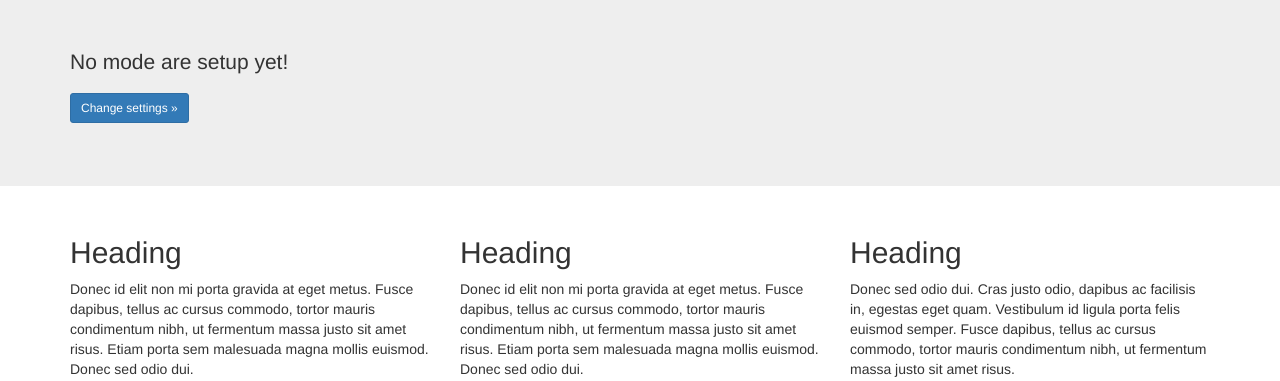
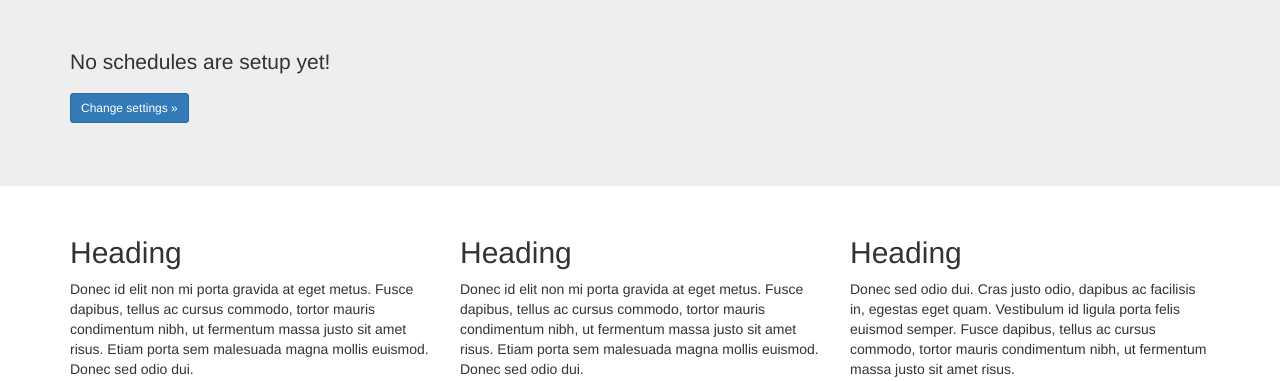
Before and after one commit to reefberrypi/reefberrypi, a Django app: page /lightcontrol/ in a window 1280 px wide. Shown: the part 51-432 px from the top of the page. Run offline with Django 3.2, Linux system fonts and the light colour scheme; some libraries are stand-ins or nearby versions.

Commit message:
View bug corrected

```diff
--- a/lightcontrol/templates/lightcontrol/index.html
+++ b/lightcontrol/templates/lightcontrol/index.html
@@ -1,13 +1,13 @@
 {% extends "base.html" %}
 {% block jumbo_block %}
-{% if all_modes_list %}
+{% if all_schedules_list %}
     <ul>
-    {% for mode in all_modes_list %}
-        <li><a href="mode/{{ mode.id }}/">{{ mode }}</a></li>
+    {% for schedule in all_schedules_list %}
+        <li><a href="schedule/{{ schedule.id }}/">{{ schedule }}</a></li>
     {% endfor %}
     </ul>
 {% else %}
-    <p>No mode are setup yet!</p>
+    <p>No schedules are setup yet!</p>
 {% endif %}
     <p><a class="btn btn-primary btn-sm" href="/admin/lightcontrol" role="button">Change settings &raquo;</a></p>
 {% endblock %}
--- a/lightcontrol/views.py
+++ b/lightcontrol/views.py
@@ -1,9 +1,9 @@
 from django.shortcuts import render
 
-from lightcontrol.models import ColorTemp
+from lightcontrol.models import Schedule
 
 # Create your views here.
 def index(request):
-    all_color_temp_list = ColorTemp.objects.all()
-    context = {'all_color_temp_list': all_color_temp_list}
+    all_schedules_list = Schedule.objects.all()
+    context = {'all_color_temp_list': all_schedules_list}
     return render(request, 'lightcontrol/index.html', context)
```
